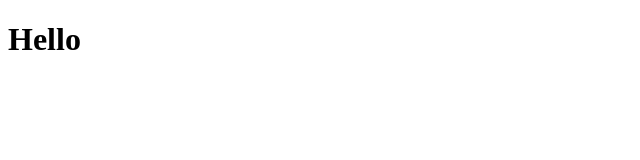
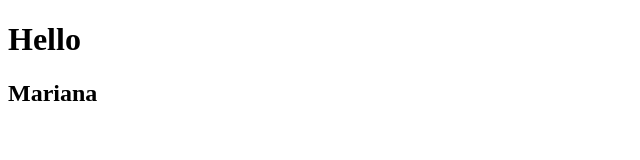
Before and after one commit to marianavi/testDay2, a plain HTML site: page index.html in a window 1280 px wide. Shown: the whole page, without its empty margins (0-640 px from the left). Drawn offline with Linux system fonts and the light colour scheme.

Commit message:
working on h2

```diff
--- a/index.html
+++ b/index.html
@@ -9,5 +9,6 @@
 </head>
 <body>
     <h1>Hello</h1>
+    <h2>Mariana</h2>
 </body>
 </html>
```
